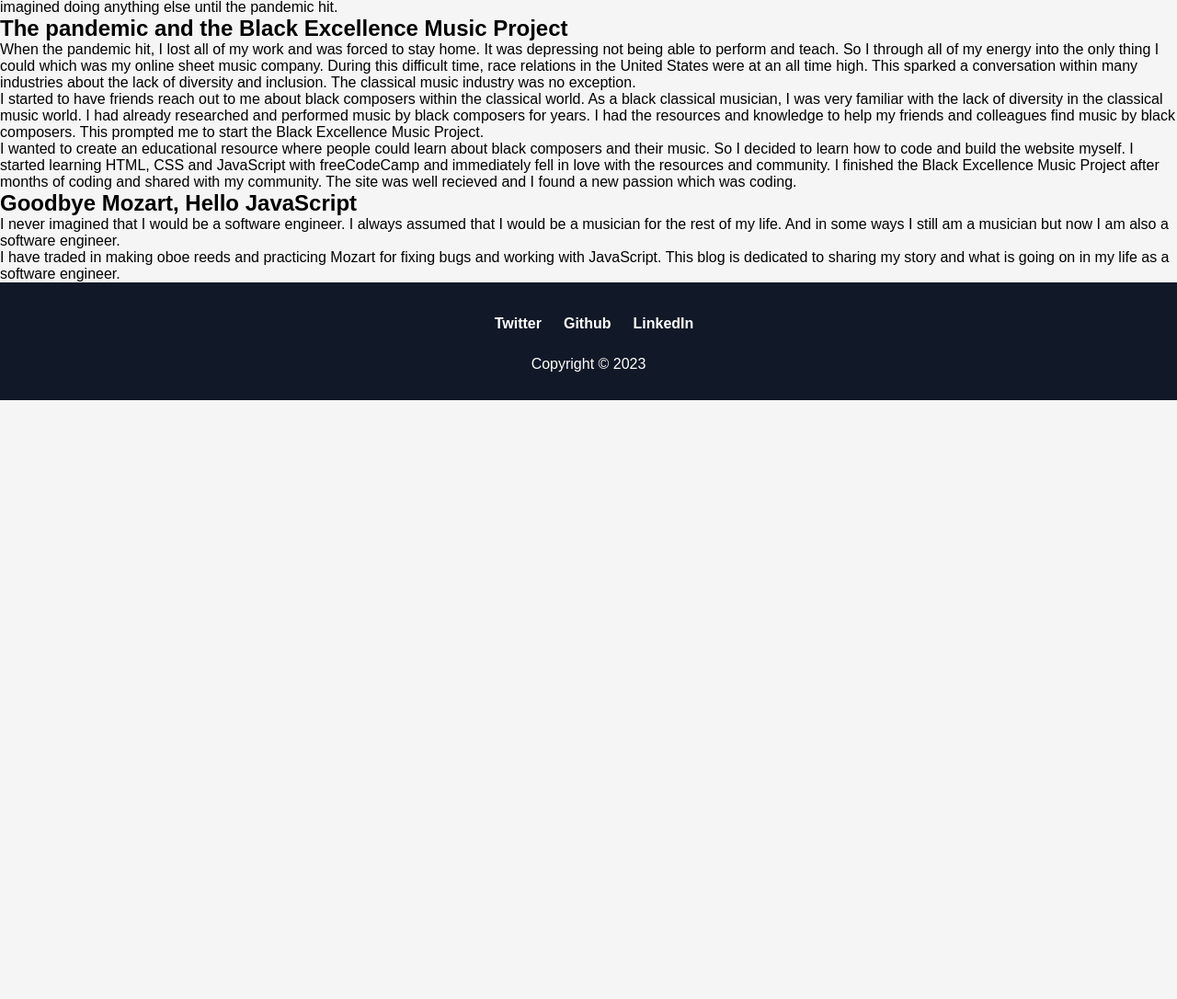
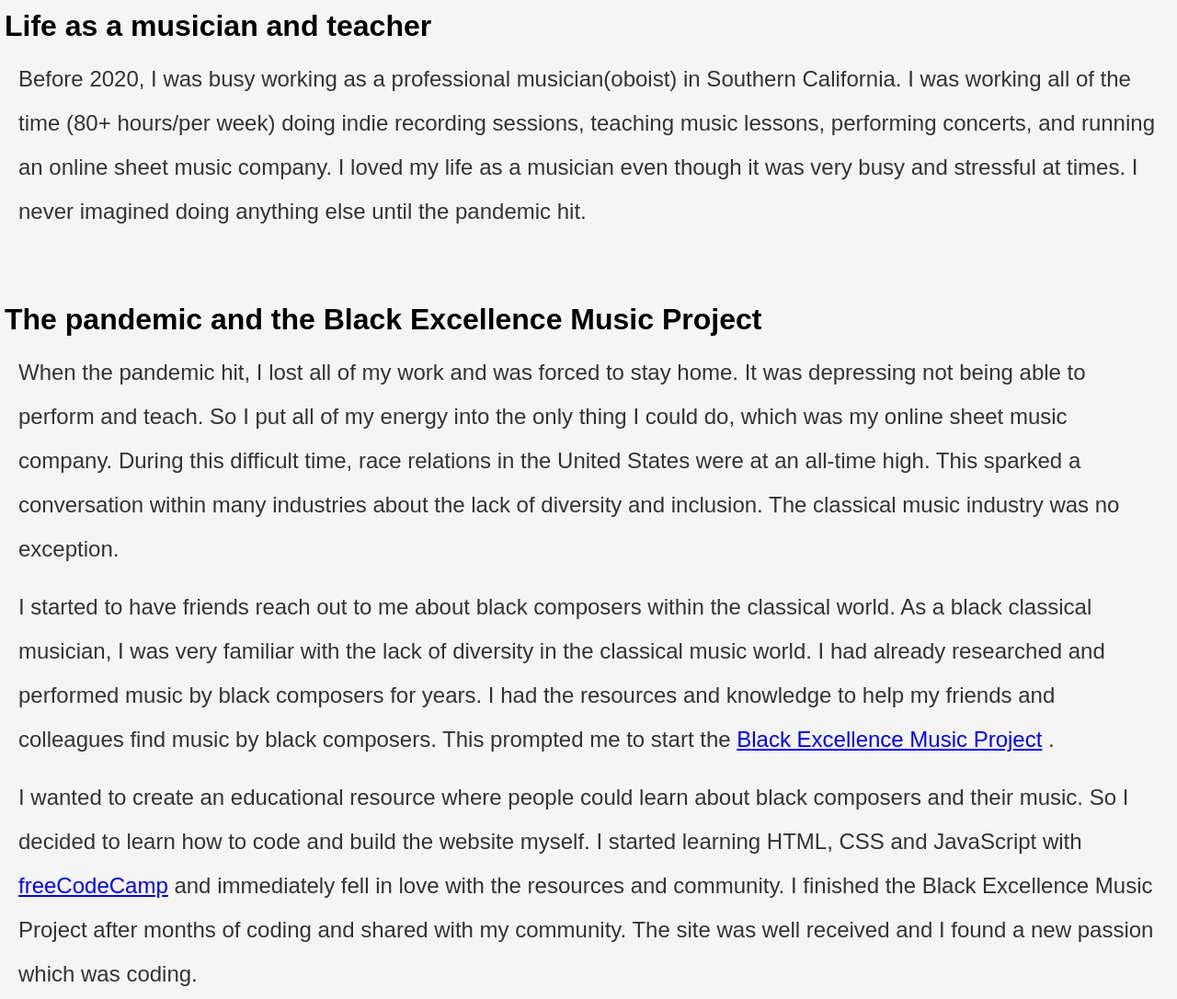
Before and after one commit to jdwilkin4/jw-blog, an Astro site: page /about in a window 1280 px wide. Shown: the part 164-1250 px from the top of the page at 92% size. Before the commit the page ends 800 px from the top, so only its background shows below. Built offline with nearby package versions, Linux system fonts and the light colour scheme; Astro itself is replaced by a stand-in of ours.

Commit message:
feat: adding styles for about page

```diff
--- a/src/pages/about.astro
+++ b/src/pages/about.astro
@@ -1,5 +1,6 @@
 ---
 import BaseLayout from "../layouts/BaseLayout.astro";
+import "../styles/about.css";
 
 const pageTitle = "About Jessica Wilkins";
 const pageDescription =
@@ -9,59 +10,76 @@ const pageDescription =
 <BaseLayout pageDescription={pageDescription} pageTitle={pageTitle}>
   <h1>My story</h1>
 
-  <h2>Life as a musician and teacher pre pandemic</h2>
+  <section class="bio-section">
+    <h2>Life as a musician and teacher</h2>
 
     <p>
       Before 2020, I was busy working as a professional musician(oboist) in
       Southern California. I was working all of the time (80+ hours/per week)
-    doing indie recording sessions, teaching music lessons, performing concerts,
-    and running an online sheet music company. I loved my life as a musician
-    even though it was very busy and stressful at times. I never imagined doing
-    anything else until the pandemic hit.
+      doing indie recording sessions, teaching music lessons, performing
+      concerts, and running an online sheet music company. I loved my life as a
+      musician even though it was very busy and stressful at times. I never
+      imagined doing anything else until the pandemic hit.
     </p>
+  </section>
 
+  <section class="bio-section">
     <h2>The pandemic and the Black Excellence Music Project</h2>
 
     <p>
-    When the pandemic hit, I lost all of my work and was forced to stay home. It
-    was depressing not being able to perform and teach. So I through all of my
-    energy into the only thing I could which was my online sheet music company.
-    During this difficult time, race relations in the United States were at an
-    all time high. This sparked a conversation within many industries about the
-    lack of diversity and inclusion. The classical music industry was no
-    exception.
+      When the pandemic hit, I lost all of my work and was forced to stay home.
+      It was depressing not being able to perform and teach. So I put all of my
+      energy into the only thing I could do, which was my online sheet music
+      company. During this difficult time, race relations in the United States
+      were at an all-time high. This sparked a conversation within many
+      industries about the lack of diversity and inclusion. The classical music
+      industry was no exception.
     </p>
 
     <p>
       I started to have friends reach out to me about black composers within the
-    classical world. As a black classical musician, I was very familiar with the
-    lack of diversity in the classical music world. I had already researched and
-    performed music by black composers for years. I had the resources and
-    knowledge to help my friends and colleagues find music by black composers.
-    This prompted me to start the Black Excellence Music Project.
+      classical world. As a black classical musician, I was very familiar with
+      the lack of diversity in the classical music world. I had already
+      researched and performed music by black composers for years. I had the
+      resources and knowledge to help my friends and colleagues find music by
+      black composers. This prompted me to start the <a
+        href="https://black-excellence-music-project.netlify.app/"
+        target="_blank"
+        rel="noopener noreferrer">Black Excellence Music Project</a
+      >
+       .
     </p>
 
     <p>
       I wanted to create an educational resource where people could learn about
-    black composers and their music. So I decided to learn how to code and build
-    the website myself. I started learning HTML, CSS and JavaScript with
-    freeCodeCamp and immediately fell in love with the resources and community.
-    I finished the Black Excellence Music Project after months of coding and
-    shared with my community. The site was well recieved and I found a new
+      black composers and their music. So I decided to learn how to code and
+      build the website myself. I started learning HTML, CSS and JavaScript with
+
+
+      <a
+        href="https://www.freecodecamp.org/learn/"
+        target="_blank"
+        rel="noopener noreferrer">freeCodeCamp</a
+      > and immediately fell in love with the resources and community. I
+      finished the Black Excellence Music Project after months of coding and
+      shared with my community. The site was well received and I found a new
       passion which was coding.
     </p>
+  </section>
 
+  <section class="bio-section">
     <h2>Goodbye Mozart, Hello JavaScript</h2>
 
     <p>
-    I never imagined that I would be a software engineer. I always assumed that
-    I would be a musician for the rest of my life. And in some ways I still am a
-    musician but now I am also a software engineer.
+      I never imagined that I would be a software engineer. I always assumed
+      that I would be a musician for the rest of my life. And in some ways, I am
+      still a musician, but now I am also a software engineer.
     </p>
 
     <p>
-    I have traded in making oboe reeds and practicing Mozart for fixing bugs and
-    working with JavaScript. This blog is dedicated to sharing my story and what
-    is going on in my life as a software engineer.
+      I have traded in making oboe reeds and practicing Mozart for fixing bugs
+      and working with JavaScript. This blog is dedicated to sharing my story
+      and what is going on in my life as a software engineer.
     </p>
+  </section>
 </BaseLayout>
--- /dev/null
+++ b/src/styles/about.css
@@ -0,0 +1,25 @@
+h1 {
+  color: var(--dark-grey);
+  text-align: center;
+  font-size: 2.25rem;
+  margin-top: 30px;
+  margin-bottom: 40px;
+}
+
+.bio-section {
+  margin-bottom: 75px;
+}
+
+.bio-section h2 {
+  font-size: 2rem;
+  font-weight: 600;
+  margin-bottom: 0.5rem;
+  margin-left: 5px;
+}
+
+.bio-section p {
+  color: var(--dark-grey);
+  line-height: 2;
+  font-size: 1.5rem;
+  margin: 15px 20px;
+}
```
Lines whose indentation alone changed are shown as unchanged.
